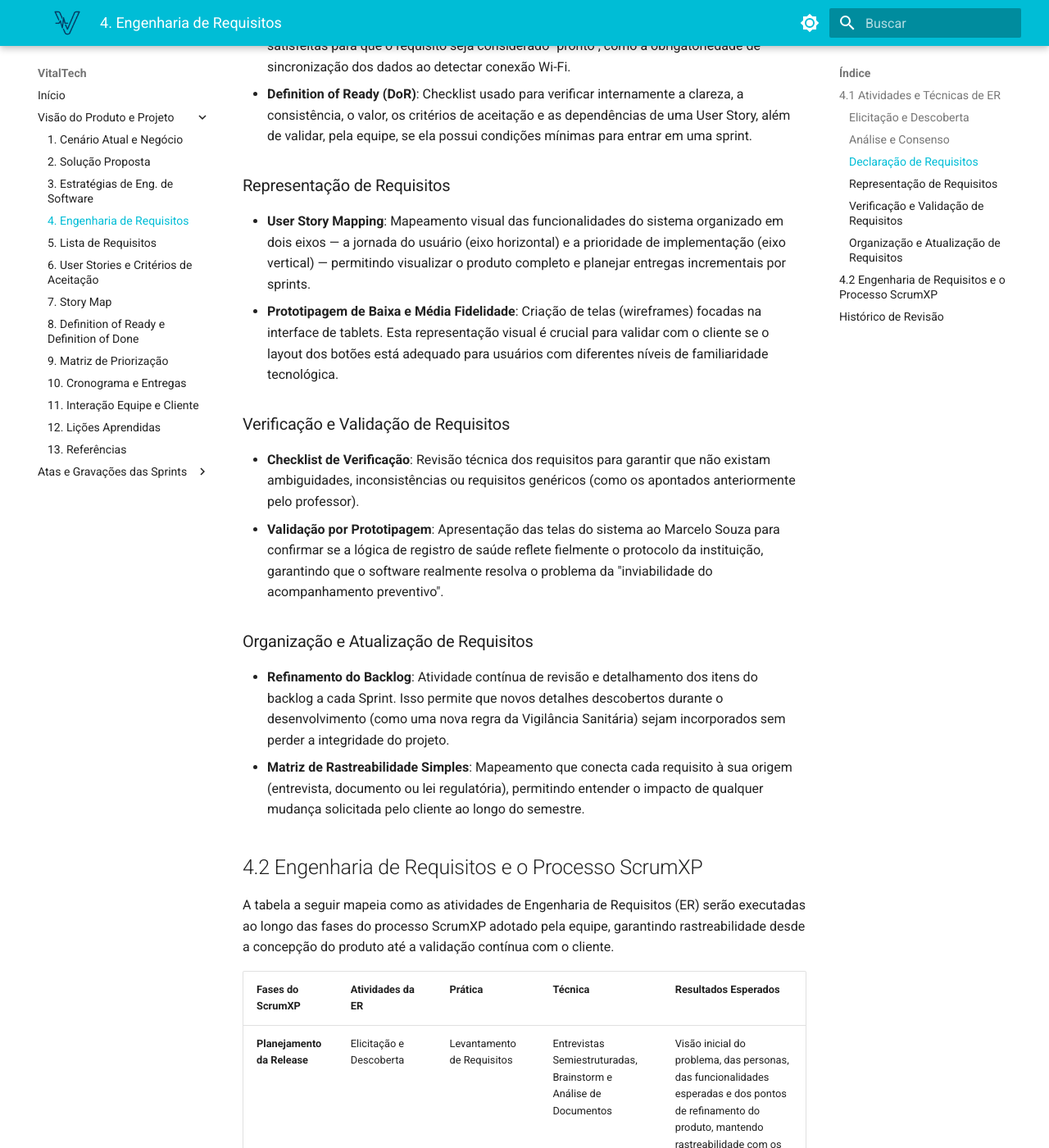
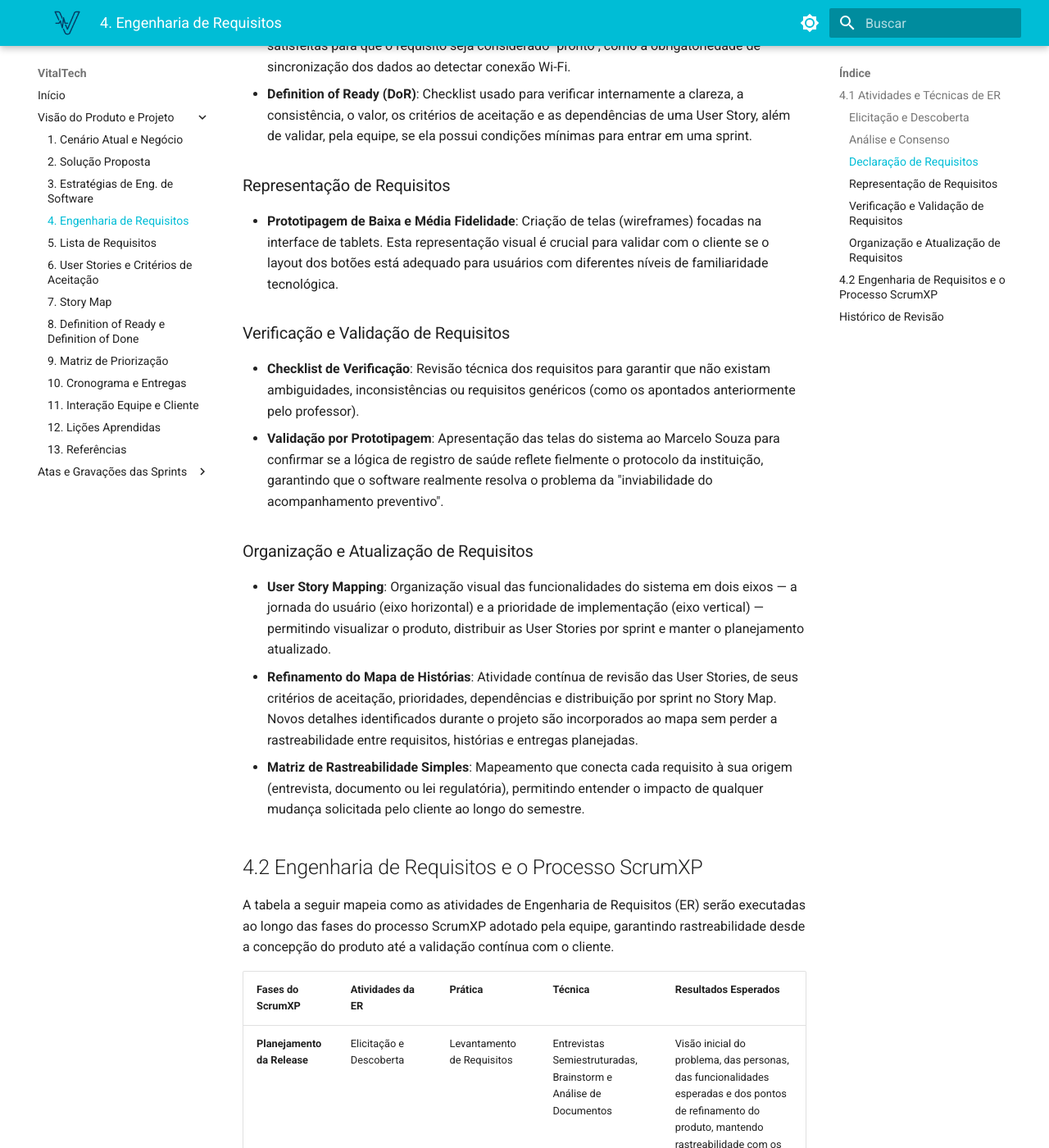
Before and after one commit to mdsreq-fga-unb/REQ-2026.1-T01-VitalTech, an MkDocs documentation site: the page built from docs/visao/eng_requisitos.md, in a window 1280 px wide and 1400 px high, scrolled down 1127 px. Shown: the whole window at 82% size. Built offline with MkDocs 1.6.1 and Material for MkDocs 9.7.7, drawn with Linux system fonts in a browser that asks for light colours; some of the changed text lies outside the part shown.

Commit message:
fix(docs): corrige processo de ER

```diff
--- a/docs/visao/eng_requisitos.md
+++ b/docs/visao/eng_requisitos.md
@@ -19,7 +19,6 @@
 * **Definition of Ready (DoR)**: Checklist usado para verificar internamente a clareza, a consistência, o valor, os critérios de aceitação e as dependências de uma User Story, além de validar, pela equipe, se ela possui condições mínimas para entrar em uma sprint.
 
 ### Representação de Requisitos
-* **User Story Mapping**: Mapeamento visual das funcionalidades do sistema organizado em dois eixos — a jornada do usuário (eixo horizontal) e a prioridade de implementação (eixo vertical) — permitindo visualizar o produto completo e planejar entregas incrementais por sprints.
 * **Prototipagem de Baixa e Média Fidelidade**: Criação de telas (wireframes) focadas na interface de tablets. Esta representação visual é crucial para validar com o cliente se o layout dos botões está adequado para usuários com diferentes níveis de familiaridade tecnológica.
 
 ### Verificação e Validação de Requisitos
@@ -27,7 +26,8 @@
 * **Validação por Prototipagem**: Apresentação das telas do sistema ao Marcelo Souza para confirmar se a lógica de registro de saúde reflete fielmente o protocolo da instituição, garantindo que o software realmente resolva o problema da "inviabilidade do acompanhamento preventivo".
 
 ### Organização e Atualização de Requisitos
-* **Refinamento do Backlog**: Atividade contínua de revisão e detalhamento dos itens do backlog a cada Sprint. Isso permite que novos detalhes descobertos durante o desenvolvimento (como uma nova regra da Vigilância Sanitária) sejam incorporados sem perder a integridade do projeto.
+* **User Story Mapping**: Organização visual das funcionalidades do sistema em dois eixos — a jornada do usuário (eixo horizontal) e a prioridade de implementação (eixo vertical) — permitindo visualizar o produto, distribuir as User Stories por sprint e manter o planejamento atualizado.
+* **Refinamento do Mapa de Histórias**: Atividade contínua de revisão das User Stories, de seus critérios de aceitação, prioridades, dependências e distribuição por sprint no Story Map. Novos detalhes identificados durante o projeto são incorporados ao mapa sem perder a rastreabilidade entre requisitos, histórias e entregas planejadas.
 * **Matriz de Rastreabilidade Simples**: Mapeamento que conecta cada requisito à sua origem (entrevista, documento ou lei regulatória), permitindo entender o impacto de qualquer mudança solicitada pelo cliente ao longo do semestre.
 
 ## 4.2 Engenharia de Requisitos e o Processo ScrumXP
@@ -42,10 +42,10 @@
 | | Verificação e Validação | Avaliação de Prontidão | DoR e checklist de verificação | Clareza, consistência, critérios de aceitação e dependências verificados internamente, com a prontidão das User Stories validada pela equipe. |
 | | Análise e Consenso | Análise de Dependências | Reuniões de Negociação técnica | Consenso sobre a viabilidade da arquitetura offline-first para as histórias da sprint. |
 | | Declaração | Definição de Critérios de Aceitação | Critérios detalhados no formato Dado / Quando / Então | User Stories com critérios claros e verificáveis, alinhados às necessidades da instituição. |
-| | Organização e Atualização | Refinamento do Backlog | Grooming do Backlog | Requisitos priorizados e preparados para o desenvolvimento imediato. |
+| | Organização e Atualização | Refinamento do Mapa de Histórias | Revisão do User Story Map | User Stories revisadas, priorizadas e distribuídas nas sprints conforme a jornada do usuário. |
 | **Execução da Sprint** | Representação | Criação de Protótipos | Prototipagem de Baixa/Média Fidelidade | Telas focadas em botões de seleção rápida (click-based) para guiar o desenvolvimento. |
 | | Verificação e Validação | Validação Técnica Interna | Checklist de Verificação | Garantia de que as regras clínicas estão corretas antes da codificação final. |
-| | Organização e Atualização | Gestão de Rastreabilidade | Matriz de Rastreabilidade | Backlog atualizado para refletir descobertas técnicas durante a programação. |
+| | Organização e Atualização | Gestão de Rastreabilidade | Matriz de Rastreabilidade | Story Map e rastreabilidade atualizados para refletir descobertas técnicas durante a programação. |
 | **Revisão da Sprint** | Verificação e Validação | Demonstração ao Cliente | Revisão de Prototipagem / Teste de Usabilidade | Funcionalidades de prontuário validadas diretamente com a diretoria e cuidadores. |
 | | Declaração | Atualização de User Stories | Incorporar Feedback | User stories ajustadas com base nos testes de uso real no "chão de fábrica". |
 | **Retrospectiva da Sprint** | Análise e Organização | Revisão do Processo | Discussões em Grupo | Ajustes na forma de coletar requisitos com o cliente para aprimorar a próxima iteração. |
@@ -63,6 +63,7 @@
 | 18/05/2026 | 1.3 | Correções: remoção da Observação Passiva (não realizada), substituição da Priorização MoSCoW por Matriz Valor × Esforço e do Product Backlog por User Story Mapping. | Gustavo Xavier |
 | 05/06/2026 | 1.4 | Ajuste das técnicas do processo de ER para manter apenas práticas com evidência registrada, explicitando Brainstorm e DoR. | Enzo Menali |
 | 12/06/2026 | 1.5 | Inclusão da Análise de Documentos com escopo rastreável e explicitação do DoR como atividade de verificação e validação da prontidão das User Stories. | Enzo Menali |
+| 14/06/2026 | 1.6 | Reclassificação do User Story Mapping como atividade de organização e atualização e substituição do refinamento de backlog pelo refinamento do mapa de histórias. | Enzo Menali |
 
 
 ---
```
